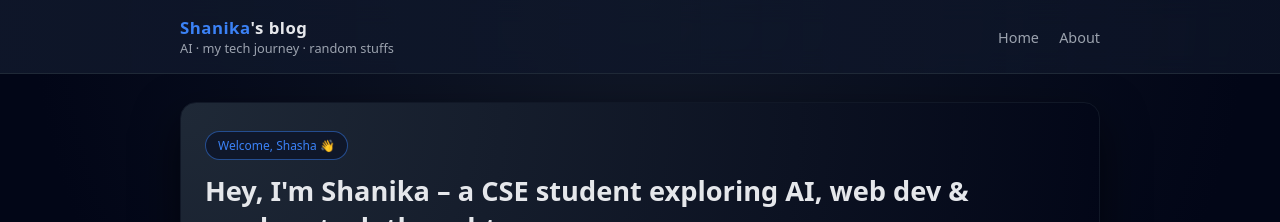
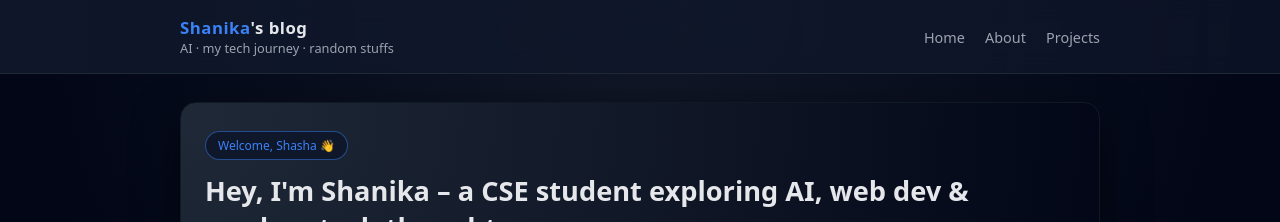
Before and after one commit to shanikashameems/shanikashameems.github.io, a Jekyll site: the page built from index.md, in a window 1280 px wide. Shown: the top 222 px of the page. Built offline with Jekyll 4.4.1, drawn with Linux system fonts in a browser that asks for light colours.

Commit message:
Update default.html

```diff
--- a/_layouts/default.html
+++ b/_layouts/default.html
@@ -150,10 +150,11 @@
         <div class="brand"><span>Shanika</span>'s blog</div>
         <div class="tagline">AI · my tech journey · random stuffs</div>
       </div>
-      <nav class="nav-links">
-        <a href="{{ '/' | relative_url }}">Home</a>
-        <a href="{{ '/about' | relative_url }}">About</a>
-      </nav>
+     <nav class="nav-links">
+      <a href="{{ '/' | relative_url }}">Home</a>
+      <a href="{{ '/about' | relative_url }}">About</a>
+      <a href="{{ '/projects' | relative_url }}">Projects</a>
+    </nav>
     </div>
   </header>
 
```
